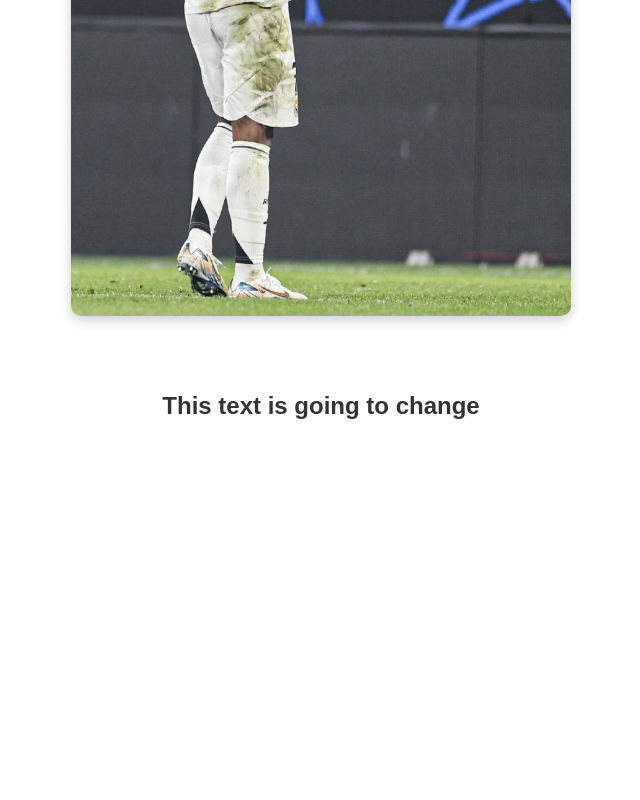
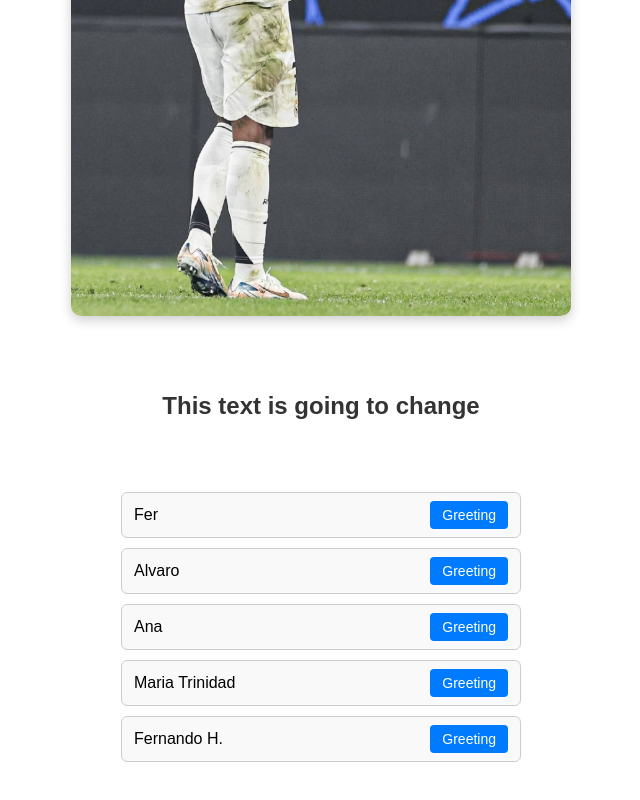
Before and after one commit to Fernando-Herrero/react-events, a React (Vite) app: page / in a window 1280 px wide. Shown: the part 3145-3945 px from the top of the page, without its empty margins (319-959 px from the left). Before the commit the page ends 3609 px from the top, so only its background shows below. Built offline with nearby package versions, Linux system fonts and the light colour scheme.

Commit message:
feat(NameList): create name list qhit a button for eachone with a personalized greetig

```diff
--- a/src/App.jsx
+++ b/src/App.jsx
@@ -13,6 +13,7 @@ import { StateCheckbox } from "./components/StateCheckbox/StateCheckbox";
 import { ToggleText } from "./components/ToggleText/ToggleText";
 import { Select } from "./components/Select/Select";
 import { EditableText } from "./components/EditableText/EditableText";
+import { NamesList } from "./components/NamesList/NamesList";
 
 function App() {
 	return (
@@ -31,6 +32,7 @@ function App() {
 			<StateCheckbox />
 			<Select />
 			<EditableText />
+			<NamesList />
 		</>
 	);
 }
--- /dev/null
+++ b/src/components/NamesList/NamesList.css
@@ -0,0 +1,37 @@
+.names-list {
+	max-width: 400px;
+	margin: 0 auto;
+	padding: 20px;
+	font-family: Arial, sans-serif;
+}
+
+.names-list ul {
+	list-style: none;
+	padding: 0;
+}
+
+.names-list li {
+	display: flex;
+	justify-content: space-between;
+	align-items: center;
+	margin-bottom: 10px;
+	padding: 8px 12px;
+	border: 1px solid #ccc;
+	border-radius: 6px;
+	background-color: #f9f9f9;
+}
+
+.names-list button {
+	padding: 6px 12px;
+	border: none;
+	border-radius: 4px;
+	background-color: #007bff;
+	color: white;
+	cursor: pointer;
+	font-size: 14px;
+	transition: background-color 0.2s ease;
+}
+
+.names-list button:hover {
+	background-color: #0056b3;
+}
--- /dev/null
+++ b/src/components/NamesList/NamesList.jsx
@@ -0,0 +1,37 @@
+import { useState } from "react";
+import "./NamesList.css";
+
+export const NamesList = () => {
+	const [greeting, setGreeting] = useState("");
+
+	const handleClick = (name) => {
+		if (name === "fer") setGreeting("Hey! It's Fer here — I'm the snack master and mood booster around!");
+		if (name === "alvaro") setGreeting("Yo, Alvaro in the house! Warning: I'm contagious with good vibes.");
+		if (name === "ana") setGreeting("Hi! Ana here, officially the queen of awkward but lovable moments.");
+		if (name === "maria") setGreeting("Hey, it's Maria Trinidad — your daily dose of unpredictable awesomeness.");
+		if (name === "fernando") setGreeting("What's up! Fernando H. here, the legend who makes everything funnier.");
+	};
+
+	return (
+		<div className="names-list">
+			<ul>
+				<li>
+					Fer <button onClick={() => handleClick("fer")}>Greeting</button>
+				</li>
+				<li>
+					Alvaro <button onClick={() => handleClick("alvaro")}>Greeting</button>
+				</li>
+				<li>
+					Ana <button onClick={() => handleClick("ana")}>Greeting</button>
+				</li>
+				<li>
+					Maria Trinidad <button onClick={() => handleClick("maria")}>Greeting</button>
+				</li>
+				<li>
+					Fernando H. <button onClick={() => handleClick("fernando")}>Greeting</button>
+				</li>
+			</ul>
+			<p>{greeting}</p>
+		</div>
+	);
+};
```
